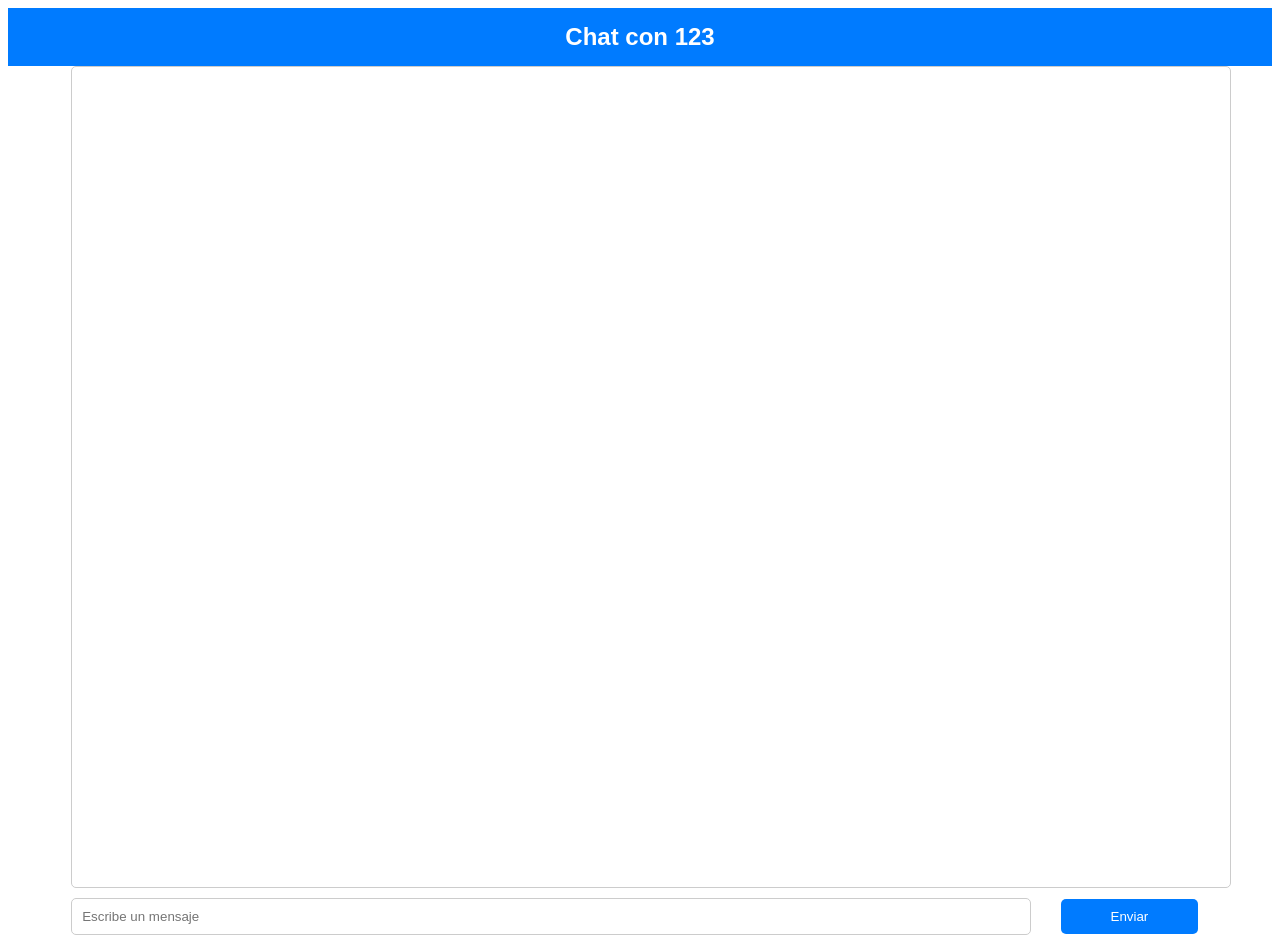
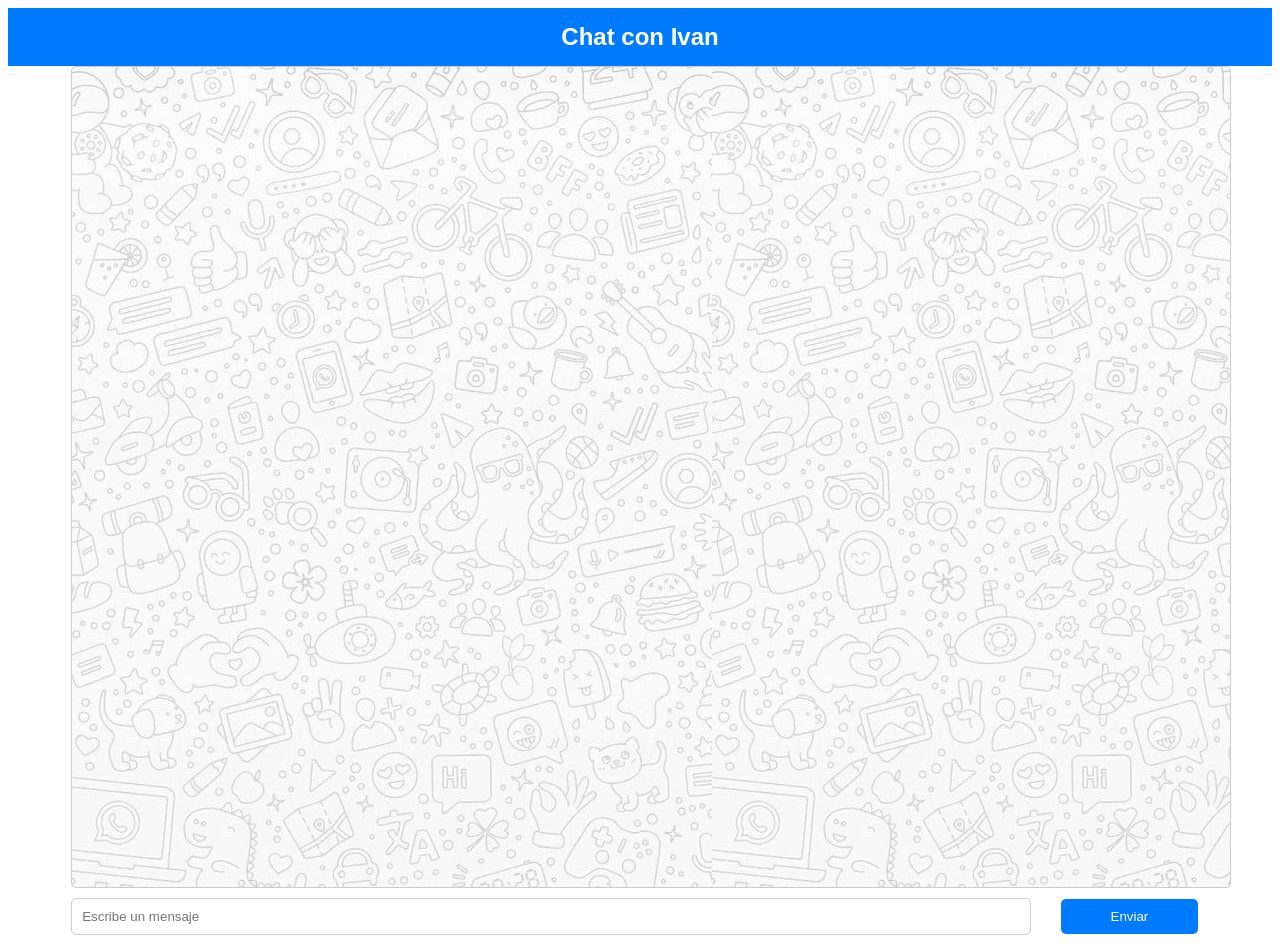
Before and after one commit to Naraja4/Cripto-final, a Django app: page /chat/ in a window 1280 px wide. Run offline with Django 5.2, Linux system fonts and the light colour scheme; some libraries are stand-ins or nearby versions.

Commit message:
feat: nombres bonitos

```diff
--- a/src/backend/controller.py
+++ b/src/backend/controller.py
@@ -79,9 +79,9 @@ async def send_message_view(message: Message):
     else:
         return {"message": "failed"}, 400
 
-@app.get("/api/v1/get-messages/{id_chat}/{id_user}/{password}")
-async def get_messages_view(id_chat: int, id_user: int, password: str):
-    messages = getMessagesChat(id_chat, id_user, password).getMessages()
+@app.get("/api/v1/get-messages/{id_chat}/{username}/{password}")
+async def get_messages_view(id_chat: int, username: str, password: str):
+    messages = getMessagesChat(id_chat, username, password).getMessages()
     return {"messages": messages}
 
 @app.get("/api/v1/get-private-key/{username}/{password}")
--- a/src/backend/getMessagesChat.py
+++ b/src/backend/getMessagesChat.py
@@ -31,11 +31,11 @@ logger.addHandler(file_handler)
 #logger.addHandler(console_handler)
 
 class getMessagesChat:
-    def __init__(self, id_chat, id_user, password):
+    def __init__(self, id_chat, username, password):
         self.id_chat = id_chat
         self.db = Database()
-        self.id_user = self.__get_user_id(id_user)
-        self.username = id_user
+        self.id_user = self.__get_user_id(username)
+        self.username = username
         self.password = password
 
 
--- a/src/backend/sendMessageChat.py
+++ b/src/backend/sendMessageChat.py
@@ -211,6 +211,8 @@ class sendMessageChat:
         print(result)
         # Asignar claves publicas a las variables correspondientes
         for row in result:
+            print("AAAAAAAAAAAAAAAAAAAAAAAAAAAAAAAAAAAAAAAAAAAAAAAAAAAAAAAAAAAAAAAAAAAAAAAAAAAAA")
+            print('Row[0]: ', row[0], 'self.id_emisor: ', self.id_emisor, 'self.id_receptor: ', self.id_receptor)
             if row[0] == self.id_emisor:
                 public_key_emisor = row[1]
             else:
--- a/src/myproject/frontend/templates/base.html
+++ b/src/myproject/frontend/templates/base.html
@@ -8,7 +8,7 @@
     <title>{% block title %}Mi Aplicación{% endblock %}</title>
     <link rel="stylesheet" href="{% static 'css/styles.css' %}">
 </head>
-<body>
+<body background=../static/img/fondo.jpg>
     <div class="container">
         {% block content %}
         {% endblock %}
--- a/src/myproject/frontend/templates/chat.html
+++ b/src/myproject/frontend/templates/chat.html
@@ -26,6 +26,7 @@
             margin-left: 5%; /* Add left margin to maintain the 5% spacing */
             margin-right: 5%; /* Add right margin to maintain the 5% spacing */
             border-radius: 5px;
+            background-image: url("../static/img/fondo.jpg");
         }
         #message-input {
             width: calc(90% - 200px); /* 90% of the available width minus the button width (130px) + right margin (10px) */
@@ -61,11 +62,11 @@
         const username = sessionStorage.getItem('usuario');
         const password = sessionStorage.getItem('pass');
 
-        // Si el username es 123, cambiar el chat=header a "Chat con 1234"
-        if (username === '123') {
-            document.getElementById('chat-header').innerText = 'Chat con 1234';
+        // Si el username es 'Ivan', el chat es con Ismael, y viceversa
+        if (username === 'Ivan') {
+            document.getElementById('chat-header').innerText = 'Chat con Ismael';
         } else {
-            document.getElementById('chat-header').innerText = 'Chat con 123';
+            document.getElementById('chat-header').innerText = 'Chat con Ivan';
         }
 
         document.getElementById('send-btn').addEventListener('click', async () => {
@@ -90,9 +91,9 @@
                     headers: { 'Content-Type': 'application/json' },
                     body: JSON.stringify({
                         id_chat: 1,
-                        // 13 if username is '123' and 14 if username is '1234'
-                        id_emisor: username === '123' ? 13 : 14,
-                        id_receptor: username === '123' ? 14 : 13,
+                        // 13 if username is Ivan, 14 if username is Ismael
+                        id_emisor: username === 'Ivan' ? 13 : 14,
+                        id_receptor: username === 'Ivan' ? 14 : 13,
                         mensaje: message,
                         password: password
                     })
```
Also changed, not shown: src/myproject/frontend/static/img/fondo.jpg (added).
